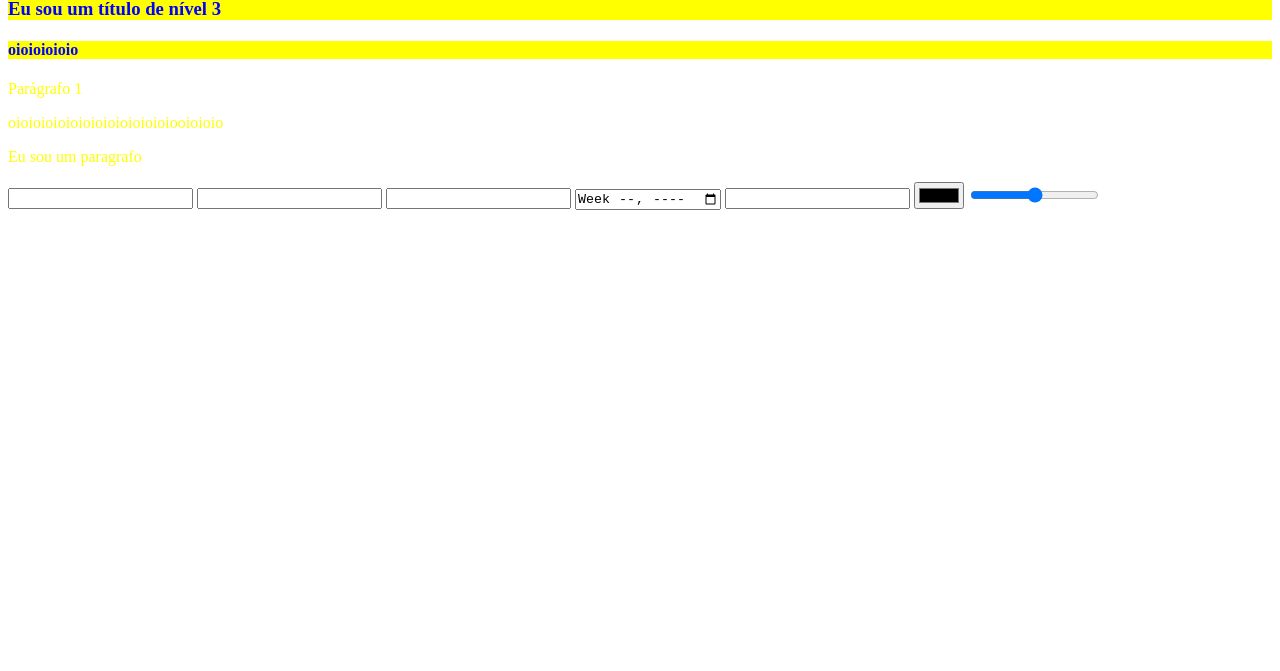
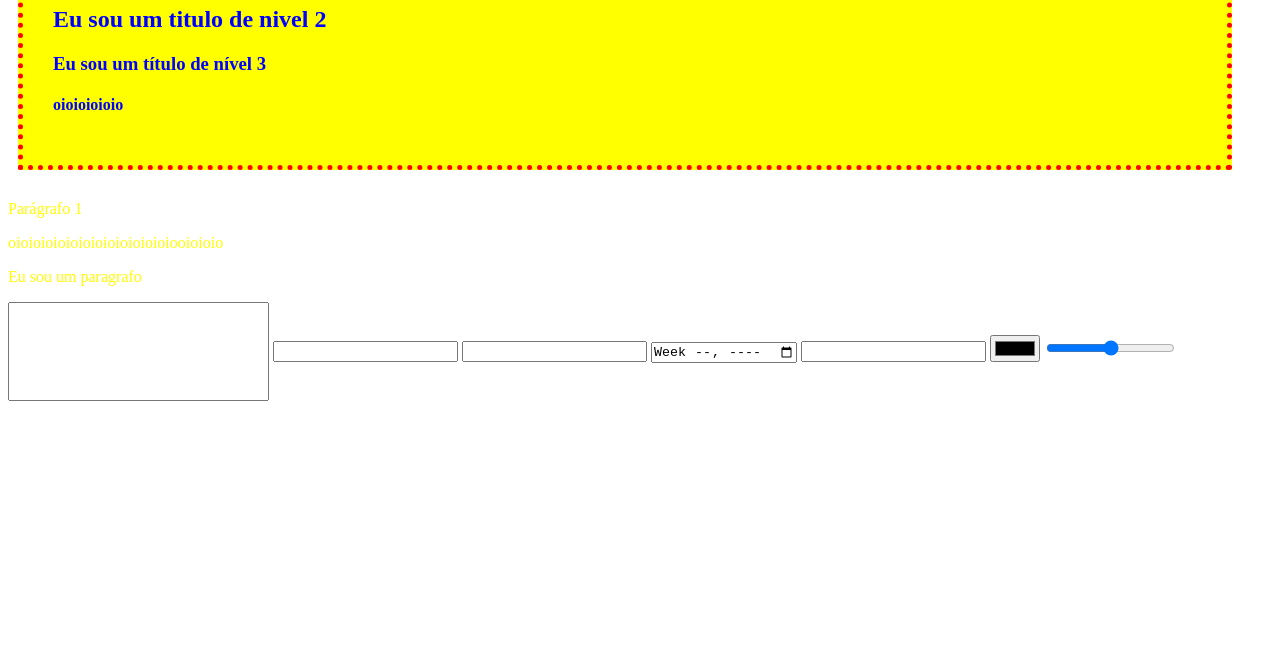
Before and after one commit to airtonbjunior/programacao-web-ceub-turmaA, a plain HTML site: page index.html in a window 1280 px wide. Shown: the part 129-800 px from the top of the page. Drawn offline with Linux system fonts and the light colour scheme.

Commit message:
Alteracoes box model css

```diff
--- a/estilo.css
+++ b/estilo.css
@@ -1,8 +1,25 @@
 h1, h2, h3, h4 {
-    color: blue;
-    background-color: yellow; /* tudo aqui é comentário */
+    /* color: blue; */
+    /* background-color: yellow; /* tudo aqui é comentário */ */
 }
 
 p {
     color: yellow;
 }
+
+.titulos {
+    background-color: yellow;
+    color: blue;
+
+    padding: 30px;
+    border: 5px dotted red;
+    margin: 20px 40px 30px 10px;
+}
+
+.input-bao {
+    padding: 40px;
+}
+
+#paragrafos {
+
+}
--- a/index.html
+++ b/index.html
@@ -8,15 +8,19 @@
     <link rel="stylesheet" href="estilo.css">
 </head>
 <body>
+    <div class="titulos">
         <h1>Eu sou um titulo de nivel 1</h1>
         <h2>Eu sou um titulo de nivel 2</h2>
         <h3>Eu sou um título de nível 3</h3>
         <h4>oioioioioio</h4>
+    </div>
+    <div id="paragrafos">
         <p>Parágrafo 1</p>
         <p>oioioioioioioioioioioioioiooioioio</p>
         <p>Eu sou um paragrafo</p>
+    </div>
 
-    <input type="text">
+    <input class="input-bao" type="text">
     <input type="password">
     <input type="number">
     <input type="week">
```
Lines whose indentation alone changed are shown as unchanged.
